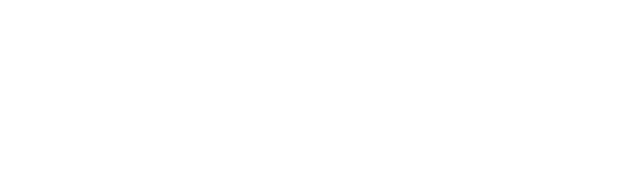
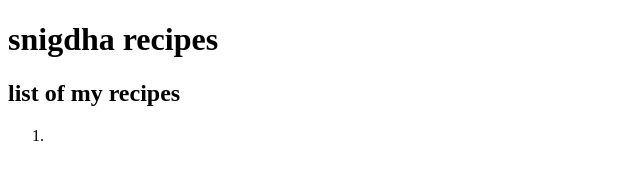
Before and after one commit to webDevClass25/odin_recipes_snigdha, a plain HTML site: page index.html in a window 1280 px wide. Shown: the whole page, without its empty margins (0-640 px from the left). Drawn offline with Linux system fonts and the light colour scheme.

Commit message:
update index.html

```diff
--- a/index.html
+++ b/index.html
@@ -6,6 +6,11 @@
     <title>SNIGDHA RECIPES</title>
 </head>
 <body>
+   <h1>snigdha recipes</h1>
+   <h2>list of my recipes</h2>
 
+    <ol>
+        <li></li>
+    </ol>
 </body>
 </html>
```
